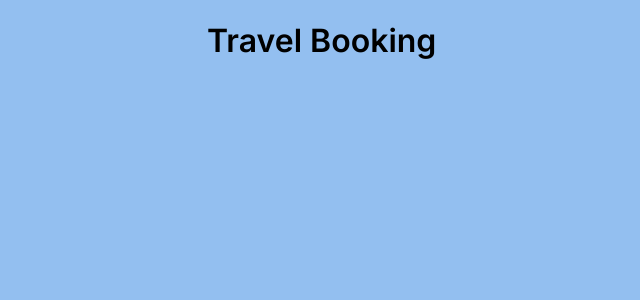
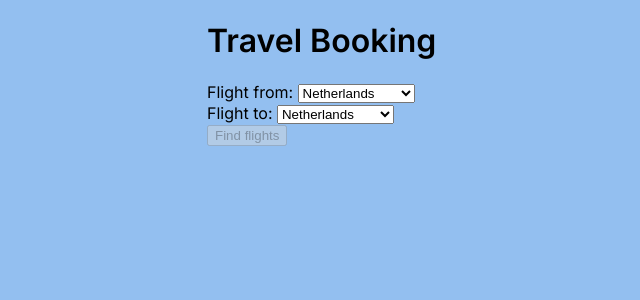
Before and after one commit to Biosaiber/travel-booking, an Angular app: page / in a window 1280 px wide. Shown: the top 300 px of the page, without its empty margins (133-773 px from the left). Built offline with nearby package versions, Linux system fonts and the light colour scheme.

Commit message:
feat: start home booking form

```diff
--- a/src/app/app.html
+++ b/src/app/app.html
@@ -4,6 +4,8 @@
       Travel Booking
     </h1>
   </header>
+  <app-home></app-home>
+
 </main>
 
 <router-outlet />
--- a/src/app/app.ts
+++ b/src/app/app.ts
@@ -1,9 +1,10 @@
 import { Component, signal } from '@angular/core';
 import { RouterOutlet } from '@angular/router';
+import { HomeComponent } from './home/home.component';
 
 @Component({
   selector: 'app-root',
-  imports: [RouterOutlet],
+  imports: [RouterOutlet, HomeComponent],
   templateUrl: './app.html',
   styleUrl: './app.css'
 })
--- a/src/app/home/home.component.html
+++ b/src/app/home/home.component.html
@@ -1 +1,25 @@
-<p>home works!</p>
+<form>
+    <div>
+        <label for="flight-from">
+            Flight from:
+        </label>
+        <select name="flight-from" id="flight-from">
+            @for (country of this.countries; track country) {
+            <option value="{{country}}">{{country}}</option>
+            }
+
+        </select>
+    </div>
+    <div>
+        <label for="flight-to">
+            Flight to:
+        </label>
+        <select name="flight-to" id="flight-to">
+            @for (country of this.countries; track country) {
+            <option value="{{country}}">{{country}}</option>
+            }
+
+        </select>
+    </div>
+    <button type="submit" [disabled]="true">Find flights</button>
+</form>
```
Also changed, not shown: 1 other file (tests, documents, lock files or other folders).
